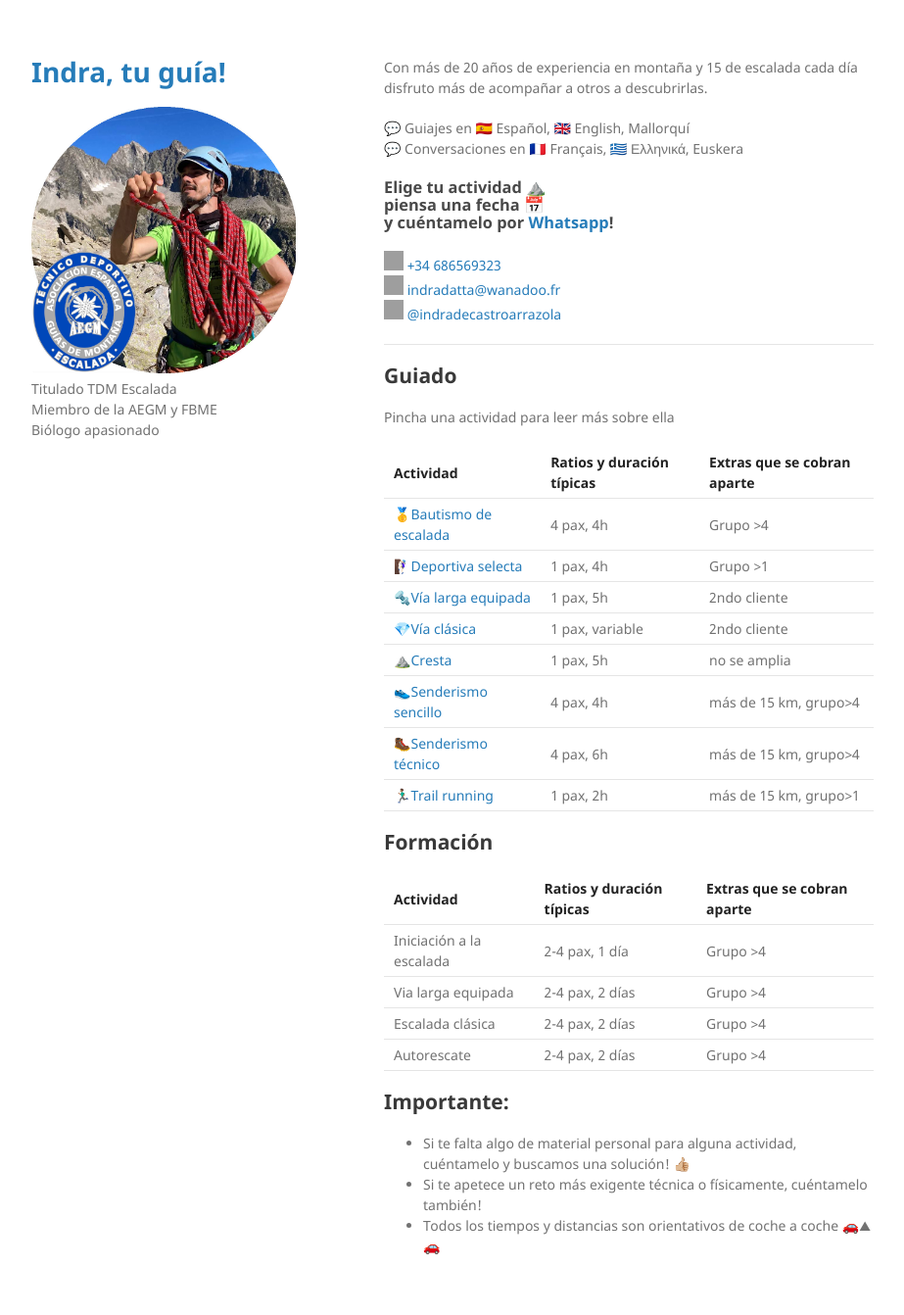
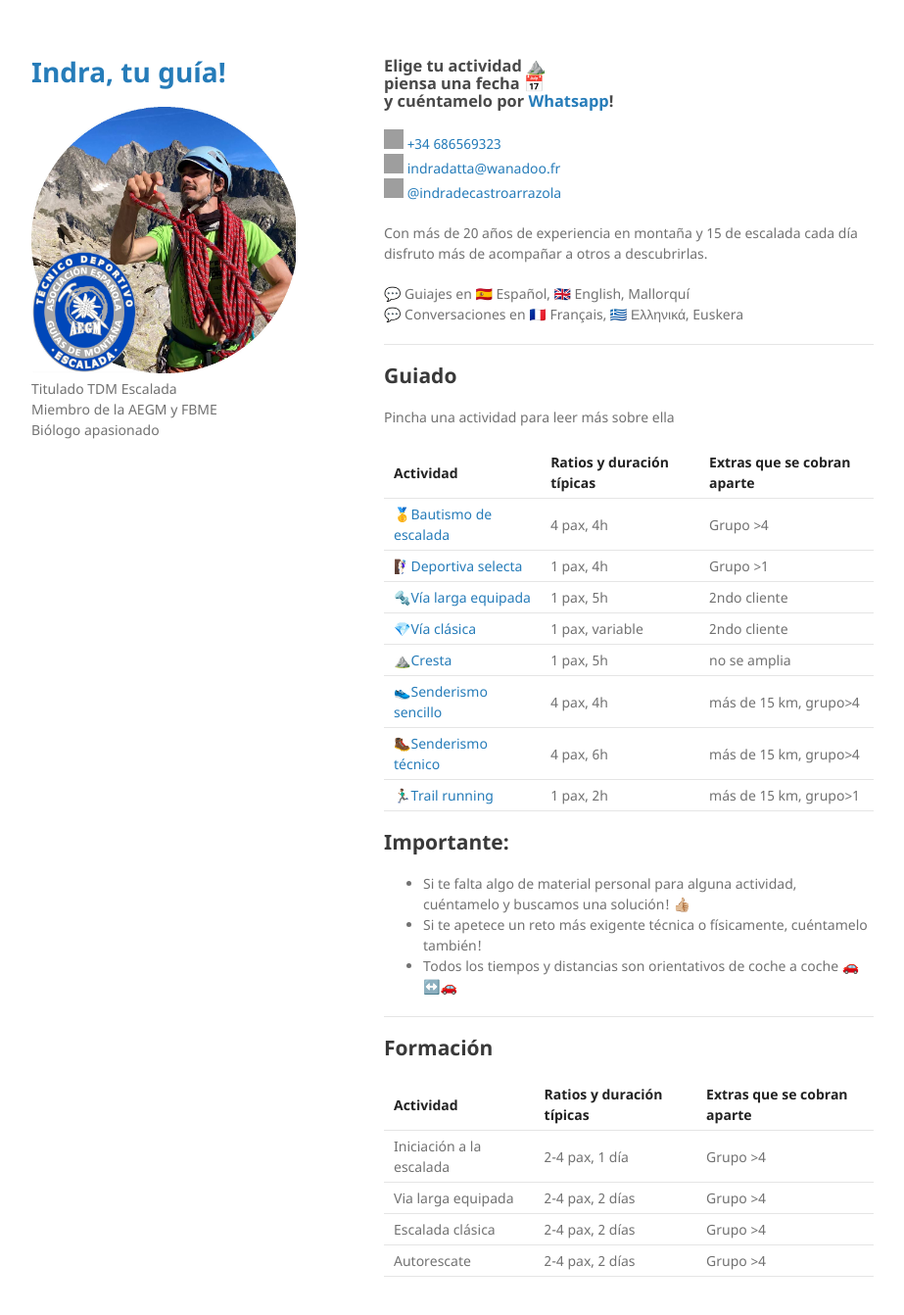
Before and after one commit to indradecastro/MountainGuide, a Jekyll site: the page built from index.md, in a window 1280 px wide and 1373 px high. Shown: the top 1342 px of the window at 98% size, without its empty margins (178-1101 px from the left). Built offline with Jekyll 4.4.1, drawn with Linux system fonts in a browser that asks for light colours; emoji names are drawn with the system emoji font; our own code applies the rules of GitHub Pages for plain Markdown files; part of the change alters nothing that is shown; grey boxes are pictures that could not be loaded.

Commit message:
reorder main page

```diff
--- a/index.md
+++ b/index.md
@@ -1,17 +1,17 @@
 ---
 layout: default
 ---
-
-Con más de 20 años de experiencia en montaña y 15 de escalada cada día disfruto más de acompañar a otros a descubrirlas.
-
-💬 Guiajes en 🇪🇸 Español, 🇬🇧 English, Mallorquí <br>
-💬 Conversaciones en 🇫🇷 Français, 🇬🇷 Ελληνικά, Euskera
 
 ### Elige tu actividad :mountain: <br> piensa una fecha :date: <br> y cuéntamelo por [Whatsapp](https://wa.me/+34686569323)!
 
 <img src="https://raw.githubusercontent.com/FortAwesome/Font-Awesome/6.x/svgs/brands/whatsapp.svg" width="20" height="20"> [+34 686569323](tel:+34 686569323)<br>
 <img src="https://raw.githubusercontent.com/FortAwesome/Font-Awesome/6.x/svgs/regular/envelope.svg" width="20" height="20"> [indradatta@wanadoo.fr](mailto:indradatta@wanadoo.fr)<br>
 <img src="https://raw.githubusercontent.com/FortAwesome/Font-Awesome/6.x/svgs/brands/instagram.svg" width="20" height="20"> [@indradecastroarrazola](https://www.instagram.com/indradecastroarrazola/)<br>
+
+Con más de 20 años de experiencia en montaña y 15 de escalada cada día disfruto más de acompañar a otros a descubrirlas.
+
+💬 Guiajes en 🇪🇸 Español, 🇬🇧 English, Mallorquí <br>
+💬 Conversaciones en 🇫🇷 Français, 🇬🇷 Ελληνικά, Euskera
 
 * * *
 
@@ -29,6 +29,13 @@ Pincha una actividad para leer más sobre ella
 | [🥾Senderismo técnico](./senderismo-técnico.md)       | 4 pax, 6h                     | más de 15 km, grupo>4           |
 | [🏃🏽‍♂️Trail running](./trail-running.md)                 | 1 pax, 2h                     | más de 15 km, grupo>1           |
 
+## Importante:
+*	Si te falta algo de material personal para alguna actividad, cuéntamelo y buscamos una solución! 👍🏼
+* 	Si te apetece un reto más exigente técnica o físicamente, cuéntamelo también!
+*	Todos los tiempos y distancias son orientativos de coche a coche 🚗↔️🚗
+
+* * *
+
 ## Formación
 
 | **Actividad**            | **Ratios y duración típicas** | **Extras que se cobran aparte** |
@@ -37,8 +44,3 @@ Pincha una actividad para leer más sobre ella
 | Via larga equipada       | 2-4 pax, 2 días               | Grupo >4                        |
 | Escalada clásica         | 2-4 pax, 2 días               | Grupo >4                        |
 | Autorescate              | 2-4 pax, 2 días               | Grupo >4                        |
-
-## Importante:
-*	Si te falta algo de material personal para alguna actividad, cuéntamelo y buscamos una solución! 👍🏼
-* 	Si te apetece un reto más exigente técnica o físicamente, cuéntamelo también!
-*	Todos los tiempos y distancias son orientativos de coche a coche 🚗⛰🚗
```
